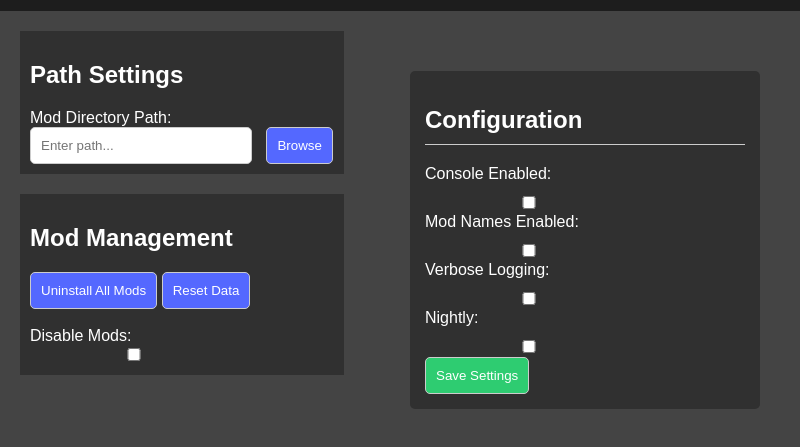
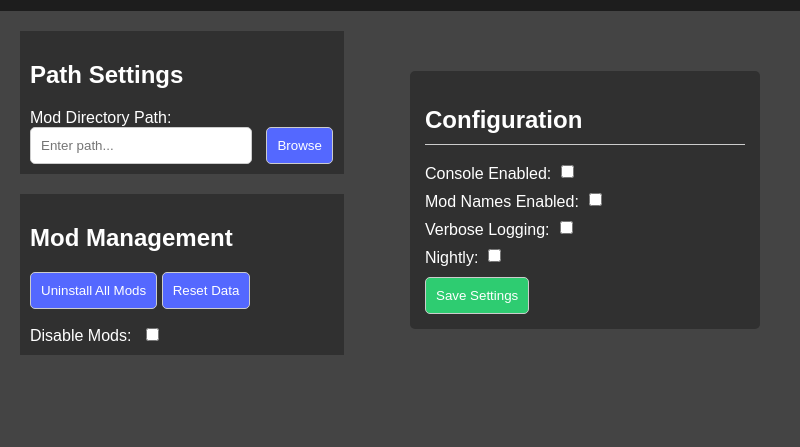
Before and after one commit to AbstractMelon/BorplModManager, an Electron app: page ModManager/settings.html in a window 800 px wide. Shown: the part 89-536 px from the top of the page. Drawn offline with Linux system fonts and the light colour scheme.

Commit message:
made checkboxes align (you're welcome)

```diff
--- a/ModManager/settings.css
+++ b/ModManager/settings.css
@@ -59,6 +59,17 @@ input[type="checkbox"] {
     margin-right: 10px;
 }
 
+input[type="checkbox"] {
+    width: initial !important;
+    height: min-content !important;
+    margin: 0 !important;
+    padding: 0 !important;
+}
+
+.toggleDiv {
+    display: flex;
+}
+
 button {
     background-color: #5468FF;
     color: #fff;
--- a/ModManager/settings.html
+++ b/ModManager/settings.html
@@ -38,23 +38,23 @@
        <!-- Update the Configuration section in your HTML with the new CSS class -->
         <section class="optionscontainer configuration-section">
             <h2>Configuration</h2>
-            <div>
+            <div class="toggleDiv">
                 <label for="consoleEnabled">Console Enabled:</label>
                 <input type="checkbox" id="consoleEnabled">
             </div>
-            <div>
+            <div class="toggleDiv">
                 <label for="modNamesEnabled">Mod Names Enabled:</label>
                 <input type="checkbox" id="modNamesEnabled">
             </div>
-            <div>
+            <div class="toggleDiv">
                 <label for="verboseLogging">Verbose Logging:</label>
                 <input type="checkbox" id="verboseLogging">
             </div>
-            <div>
+            <div class="toggleDiv">
                 <label for="nightly">Nightly:</label>
                 <input type="checkbox" id="nightly">
             </div>
-            <div>
+            <div class="toggleDiv">
                 <button id="saveSettingsBtn">Save Settings</button>
             </div>
         </section>
```
